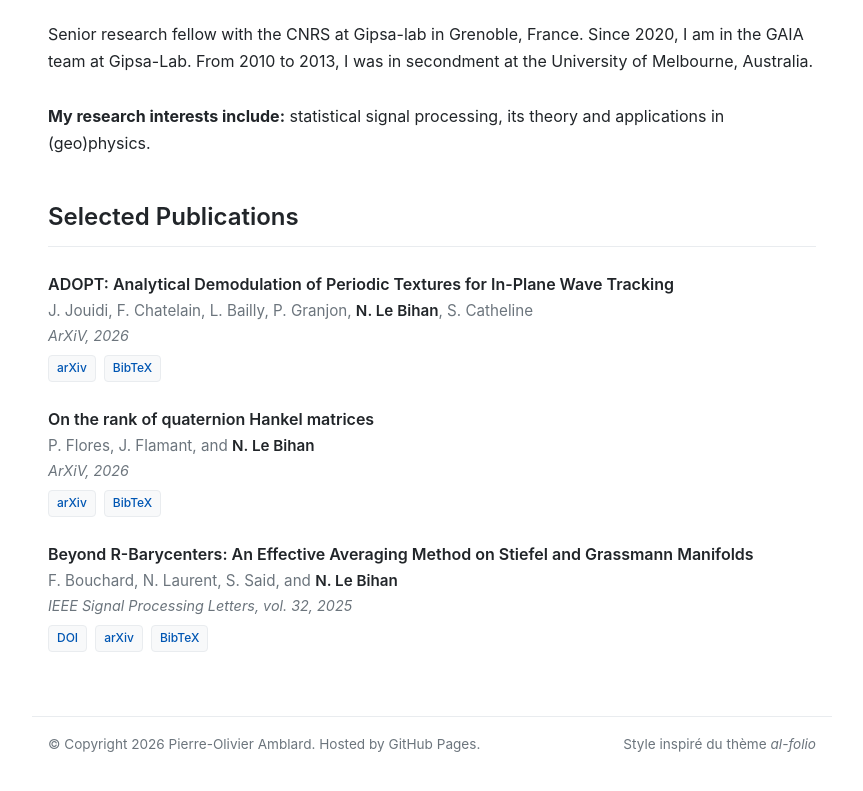
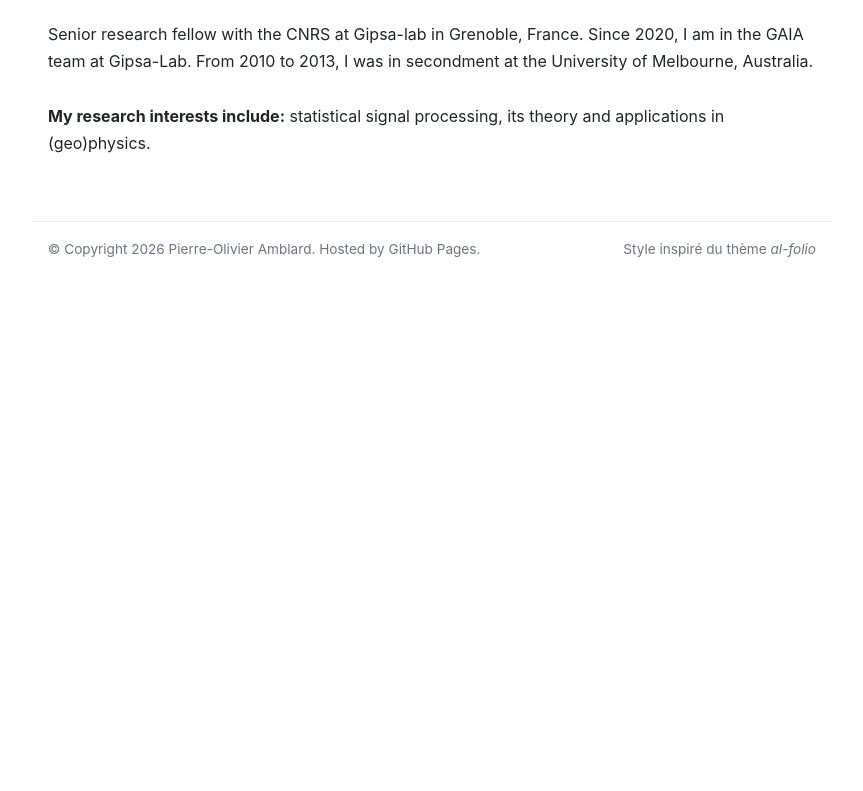
Before and after one commit to poamblard/poamblard.github.io, a plain HTML site: page index.html in a window 1280 px wide. Shown: the part 313-1104 px from the top of the page, without its empty margins (208-1071 px from the left). After the commit the page ends 800 px from the top, so only its background shows below. Drawn offline with Linux system fonts and the light colour scheme.

Commit message:
Remove selected publications section from index.html
Removed selected publications section from the HTML.

```diff
--- a/index.html
+++ b/index.html
@@ -224,7 +224,7 @@
     <header>
         <div class="nav-container">
             <div class="site-title">
-                <a href="#" style="font-weight: bold; color: var(--text-color);">Nicolas Le Bihan</a>
+                <a href="#" style="font-weight: bold; color: var(--text-color);">Pierre-Olivier Amblard</a>
             </div>
             <ul class="nav-links">
                 <li><a href="#about" class="active">Short CV</a></li>
@@ -266,40 +266,7 @@
 
         <!-- Selected Publications Section -->
         <section id="publications">
-            <h2 class="section-title">Selected Publications</h2>
 
-            <ul class="pub-list">
-                <li class="pub-item">
-                    <div class="pub-title">ADOPT: Analytical Demodulation of Periodic Textures for In-Plane Wave Tracking</div>
-                    <div class="pub-authors">J. Jouidi, F. Chatelain, L. Bailly, P. Granjon, <span class="me">N. Le Bihan</span>, S. Catheline</div>
-                    <div class="pub-journal">ArXiV, 2026</div>
-                    <div class="pub-badges">
-                        <a href="#" class="badge">arXiv</a>
-                        <a href="#" class="badge">BibTeX</a>
-                    </div>
-                </li>
-
-                <li class="pub-item">
-                    <div class="pub-title">On the rank of quaternion Hankel matrices</div>
-                    <div class="pub-authors">P. Flores, J. Flamant, and <span class="me">N. Le Bihan</span></div>
-                    <div class="pub-journal">ArXiV, 2026</div>
-                    <div class="pub-badges">
-                        <a href="#" class="badge">arXiv</a>
-                        <a href="#" class="badge">BibTeX</a>
-                    </div>
-                </li>
-
-                <li class="pub-item">
-                    <div class="pub-title">Beyond R-Barycenters: An Effective Averaging Method on Stiefel and Grassmann Manifolds</div>
-                    <div class="pub-authors">F. Bouchard, N. Laurent, S. Said, and <span class="me">N. Le Bihan</span></div>
-                    <div class="pub-journal">IEEE Signal Processing Letters, vol. 32, 2025</div>
-                    <div class="pub-badges">
-                        <a href="#" class="badge">DOI</a>
-                        <a href="#" class="badge">arXiv</a>
-                        <a href="#" class="badge">BibTeX</a>
-                    </div>
-                </li>
-            </ul>
         </section>
     </main>
 
```
